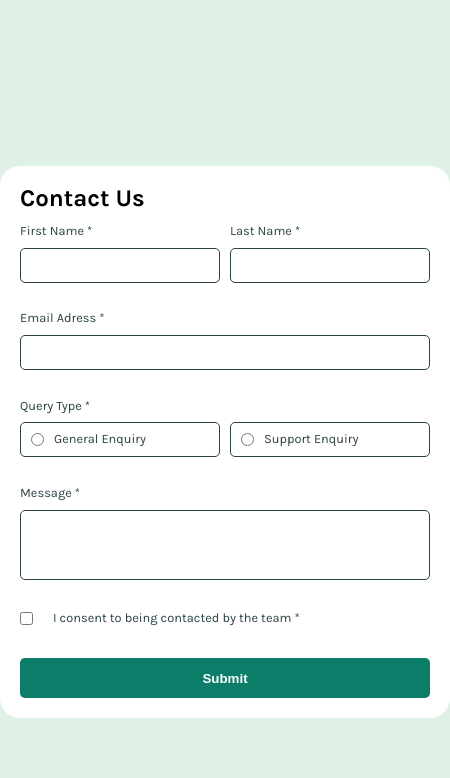
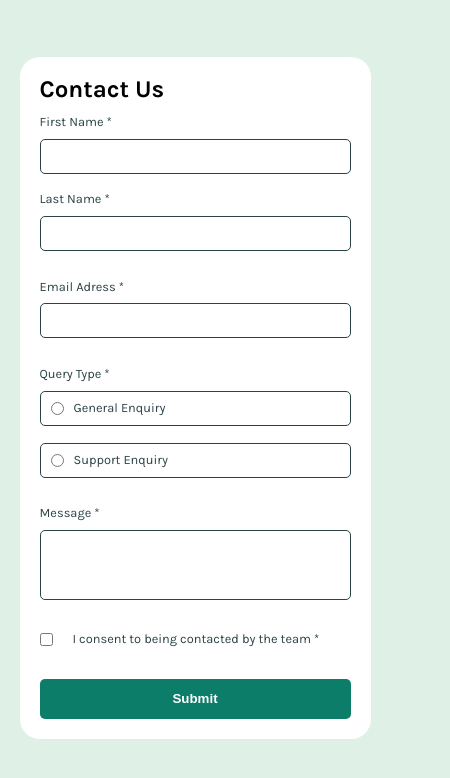
Before and after one commit to tiedej2000/FE_ContactForm, a plain HTML site: page index.html in a window 390 px wide. Shown: the whole page, 450 px wide, since content can reach past the window. Drawn offline with Linux system fonts and the light colour scheme.

Commit message:
small adj

```diff
--- a/styles.css
+++ b/styles.css
@@ -220,6 +220,7 @@ button:hover {
     max-height: 0;
     transition: max-height 0.6s ease, opacity 0.6s ease;
     opacity: 0;
+    margin-bottom: 10px;
 }
 
 .modal.active{
@@ -233,3 +234,50 @@ button:hover {
     align-items: center;
     gap: 10px;
 }
+
+@media(max-width:600px){
+    *{
+        box-sizing: border-box;
+        margin: 0;
+        padding: 0;
+    }
+
+    .modal{
+        width: 70vw;
+        margin-top: 1vh;
+        margin-bottom: 1vh;
+    }
+
+    body{
+        display: flex;
+        justify-content: center;
+        align-items: flex-start;
+        margin-top: auto;
+    }
+
+    .contact-form{
+        width: 90vw;
+        height: auto;
+        display: flex;
+        flex-direction: column;
+    }
+
+    .name{
+        display: flex;
+        flex-direction: column;
+    }
+
+    .input-group input{
+        width: 100%;
+    }
+
+    .query {
+        display: flex;
+        flex-direction: column;
+        gap: 2vh;
+    }
+
+    .query div{
+        width: 100%;
+    }
+}
```
